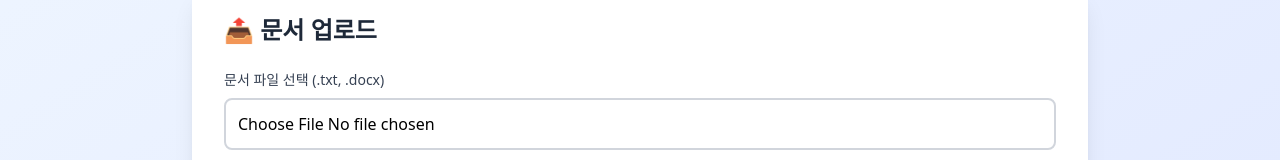
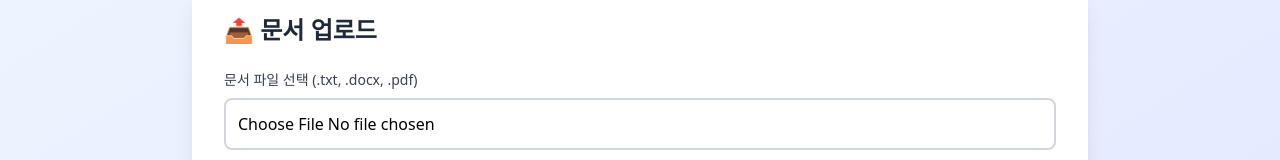
Before and after one commit to wjdwo3552/persona-twin-frontend, a React (Vite) app: page / in a window 1280 px wide. Shown: the part 254-414 px from the top of the page. Built offline with nearby package versions, Linux system fonts and the light colour scheme.

Commit message:
feat: Add PDF file upload support

```diff
--- a/src/pages/Home.jsx
+++ b/src/pages/Home.jsx
@@ -68,12 +68,12 @@ function Home() {
             {/* 파일 선택 */}
             <div>
               <label className="block text-sm font-medium text-gray-700 mb-2">
-                문서 파일 선택 (.txt, .docx)
+                문서 파일 선택 (.txt, .docx, .pdf)
               </label>
               <input
                 type="file"
                 onChange={handleFileChange}
-                accept=".txt,.docx"
+                accept=".txt,.docx,.pdf"
                 className="w-full p-3 border-2 border-gray-300 rounded-lg focus:border-indigo-500 focus:outline-none"
               />
               {file && (
```
